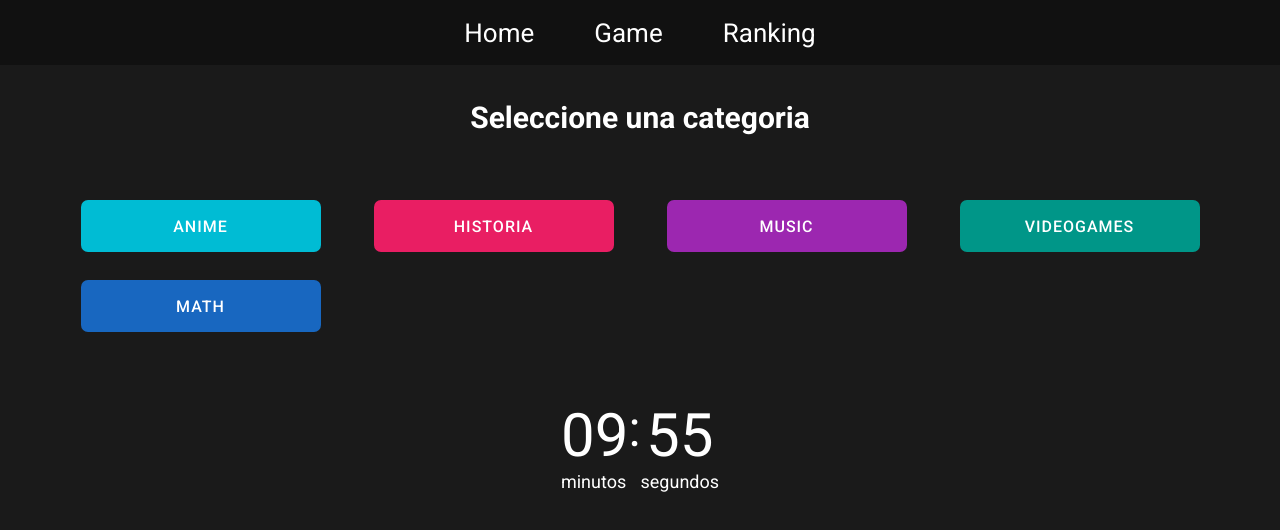
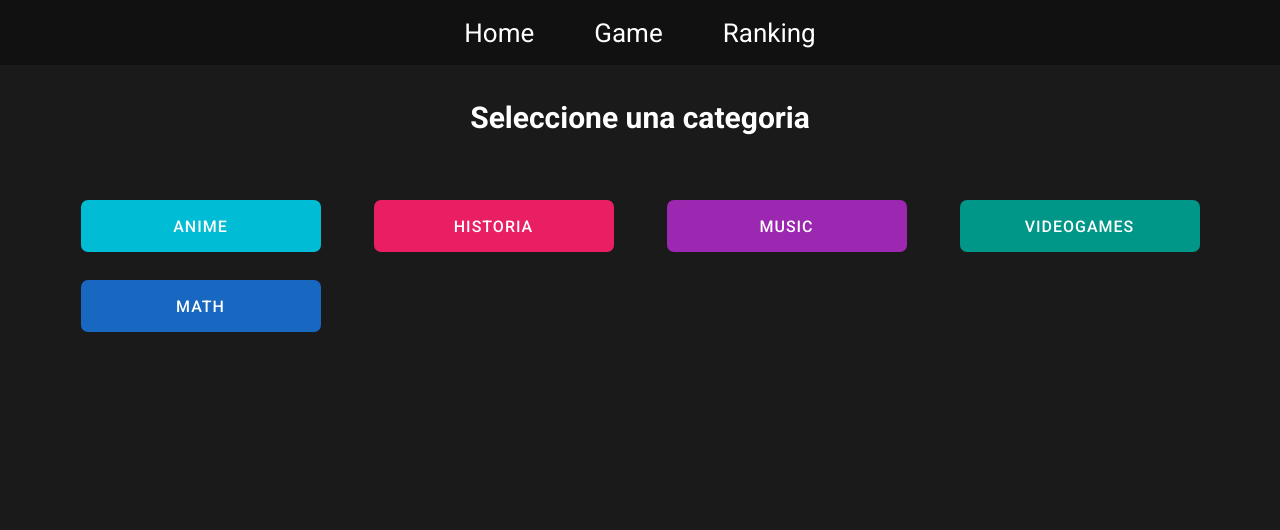
Before and after one commit to N-Ignacio-Bouffanais/trivia-vue-ts, a Vue app: page /game in a window 1280 px wide. Shown: the top 530 px of the page. Built offline with nearby package versions, Linux system fonts and the light colour scheme.

Commit message:
the timer is render when the numbers are ready

```diff
--- a/src/components/Timer.vue
+++ b/src/components/Timer.vue
@@ -3,6 +3,7 @@ import { ref, onMounted } from 'vue';
 
 let Displayminutes = ref()
 let Displayseconds = ref();
+let loaded = ref(false)
 
 const seconds = 1000;
 const minutes = seconds * 60;
@@ -24,6 +25,7 @@ const Coutdown = () => {
 
         Displayminutes.value = mins < 10 ? "0" + mins : mins
         Displayseconds.value = secs < 10 ? "0" + secs : secs
+        loaded.value = true
     }, 1000)
 }
 onMounted(() => {
@@ -32,7 +34,7 @@ onMounted(() => {
 
 </script>
 <template>
-    <div class="Timer_container">
+    <div v-if="loaded" class="Timer_container">
         <div class="minutos">
             <p class="displays">{{ Displayminutes }}</p>
             <p>minutos</p>
--- a/src/views/GameView.vue
+++ b/src/views/GameView.vue
@@ -73,7 +73,7 @@ const Music = () => {
         MATH
       </button>
     </div>
-    <Timer />
+    <Timer v-show="unref(selected) === true"/>
   </div>
 </template>
 <style scoped lang="scss">
```
